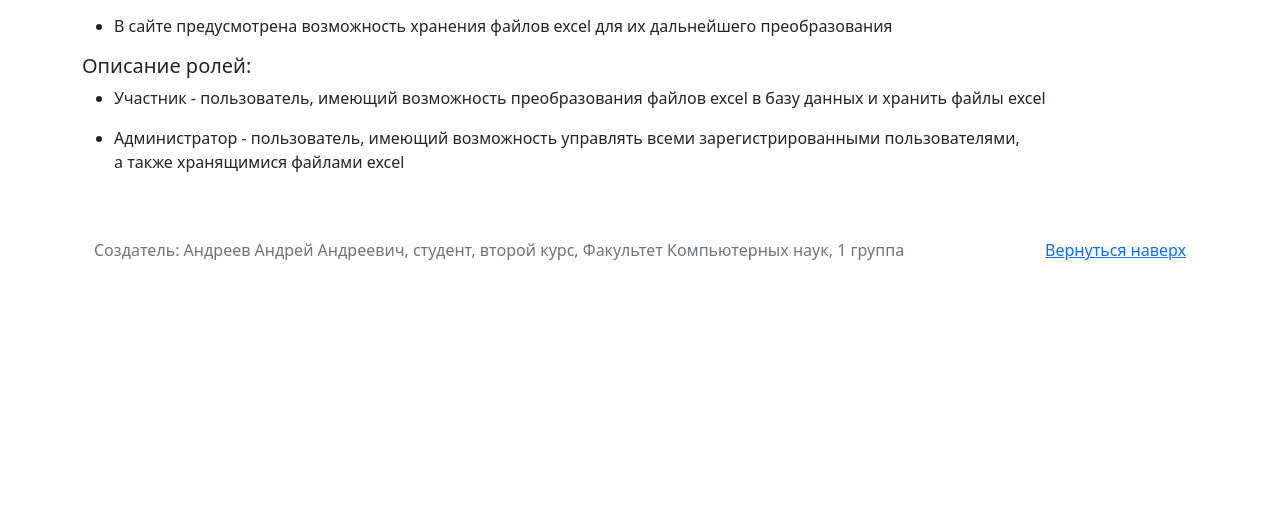
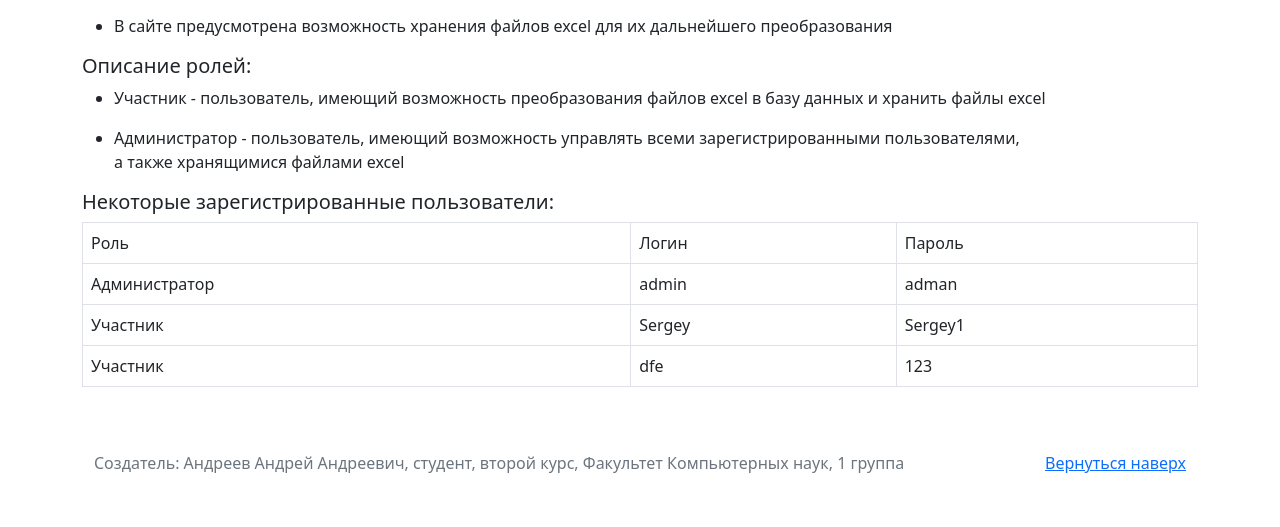
Before and after one commit to Cold5nap/practise_2021, a Flask app: page /about/ in a window 1280 px wide. Shown: the part 299-826 px from the top of the page. Before the commit the page ends 559 px from the top, so only its background shows below. Run offline with Flask 2, Linux system fonts and the light colour scheme; data comes from the database, SQL or seed files in the repository; both versions use the stored data as it was after the commit.

Commit message:
Добавил информацию о учетных записях пользователей

```diff
--- a/exel_to_database/routes.py
+++ b/exel_to_database/routes.py
@@ -44,7 +44,8 @@ def index():
 
 @app.route('/about/')
 def about():
-    return render_template('about.html')
+    users = User.query.all()
+    return render_template('about.html', users=users)
 
 
 # переход для редактирования загруженного файла Exel
--- a/exel_to_database/templates/about.html
+++ b/exel_to_database/templates/about.html
@@ -25,7 +25,7 @@
     </li>
 </ul>
 <p class="h5">Описание ролей:</p>
-<ul >
+<ul>
     <li>
         <p>
             Участник - пользователь, имеющий возможность преобразования файлов excel в базу данных
@@ -33,6 +33,8 @@
         </p>
 
     </li>
+
+
     <li>
         <p>
             Администратор - пользователь, имеющий возможность управлять всеми зарегистрированными
@@ -40,5 +42,29 @@
             а также хранящимися файлами excel
         </p>
     </li>
+
 </ul>
+<p class="h5">Некоторые зарегистрированные пользователи:</p>
+<table class="table table-bordered">
+    <tr>
+        <td>Роль</td>
+        <td>Логин</td>
+        <td>Пароль</td>
+    </tr>
+    <tr>
+        <td>Администратор</td>
+        <td>admin</td>
+        <td>adman</td>
+    </tr>
+    <tr>
+        <td>Участник</td>
+        <td>Sergey</td>
+        <td>Sergey1</td>
+    </tr>
+    <tr>
+        <td>Участник</td>
+        <td>dfe</td>
+        <td>123</td>
+    </tr>
+</table>
 {% endblock %}
```
Also changed, not shown: DBs/testdelet=e.xlsx.db (added), exel_to_database/users.db, 1 other file.
